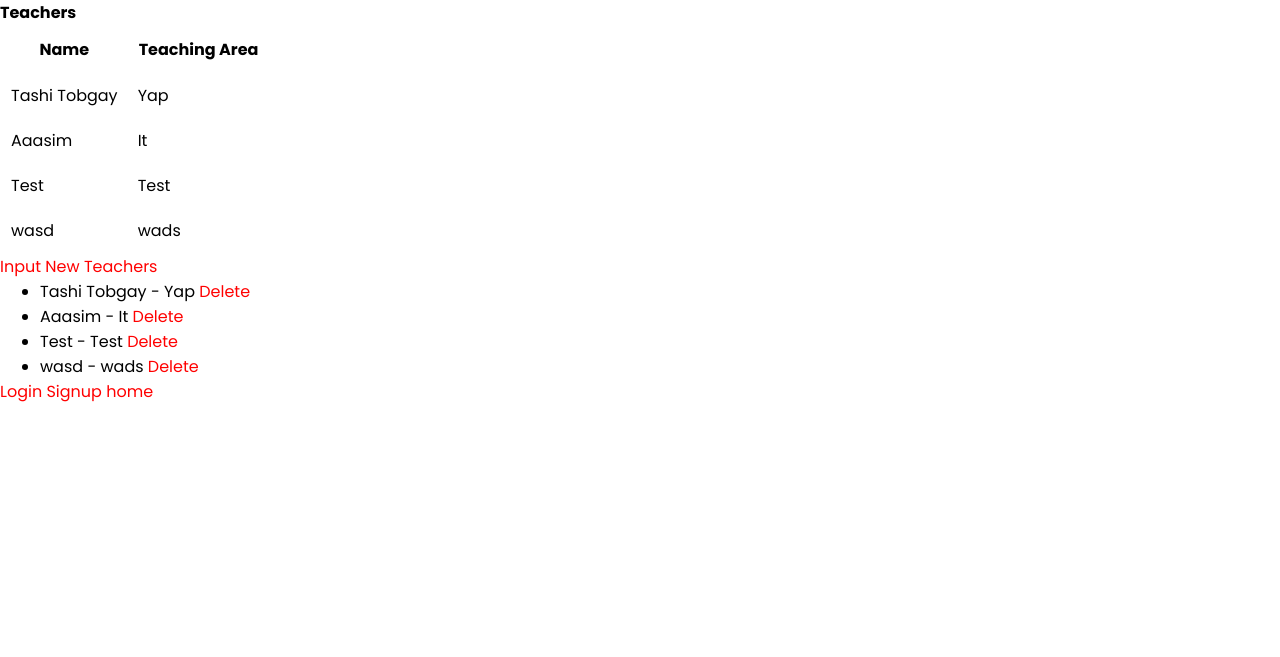
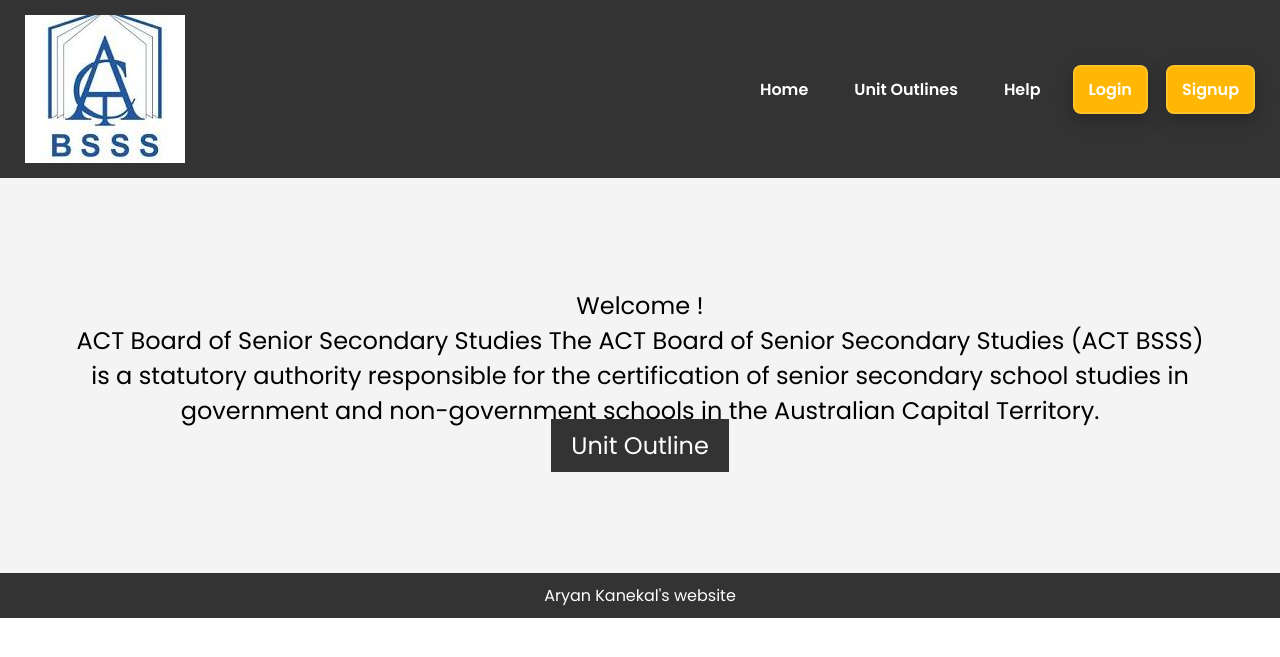
Before and after one commit to 8001688-cmyk/PracticeSchool2, a Django app: page / in a window 1280 px wide. Shown: the top 657 px of the page. Run offline with Django 3.2, Linux system fonts and the light colour scheme; data comes from the database, SQL or seed files in the repository; both versions use the stored data as it was after the commit.

Commit message:
Added image and PDF downloader

```diff
--- a/PracticeSchool1/MyApp1/Static/Style.css
+++ b/PracticeSchool1/MyApp1/Static/Style.css
@@ -96,6 +96,8 @@
 
 .home-content{
     padding: 50px;
+    font-size: 1.5rem;
+
 }
 
 .home-button {
@@ -107,10 +109,11 @@
     text-decoration: none;
 }
 
+
+
 .home-footer {
     background-color: #333;
     color: white;
     text-align: center;
     padding: 10px;
-
 }
--- a/PracticeSchool1/MyApp1/templates/MyApp1/home.html
+++ b/PracticeSchool1/MyApp1/templates/MyApp1/home.html
@@ -15,14 +15,28 @@
     <!----Navigation---->
 
     <header class="home-header">
-        <h1>BSSS</h1>
+        {% load static %}
+        <img src="{% static 'images/download.jpg' %}" alt="BSSS">
         <nav class="home-nav">
+
+
+
 
             <a href="#">Home</a>
             <a href="#">Unit Outlines</a>
             <a href="#">Help</a>
 
-            <a href="#"  class="log-btn">Login in/Sign Up</a>
+
+
+            {% if user.is_authenticated %}
+            <form method="post" action="{% url 'logout' %}">
+                {% csrf_token %}
+                <button type="submit" class="log-btn">Log out</button>
+            </form>
+            {% else %}
+            <a href="{% url 'login' %}" class="log-btn">Login</a>
+            <a href="{% url 'signup' %}" class="log-btn">Signup</a>
+            {% endif %}
 
         </nav>
     </header>
@@ -31,9 +45,14 @@
 
     <section class="home-title">
         <div class="home-content">
-        <h2>Welcome!</h2>
-        <p>Head to Unit butline to start</p>
-        <a href="#" class="home-button">Unit Outline</a>
+            <p>Welcome {{user.username}}!</p>
+            <p>
+                ACT Board of Senior Secondary Studies
+                The ACT Board of Senior Secondary Studies (ACT BSSS) is a statutory authority responsible for the certification of senior secondary school studies in government and non-government schools in the Australian Capital Territory.
+            </p>
+
+            <a href="#" class="home-button">Unit Outline</a>
+
         </div>
     </section>
 
--- a/PracticeSchool1/MyApp1/templates/MyApp1/index.html
+++ b/PracticeSchool1/MyApp1/templates/MyApp1/index.html
@@ -32,7 +32,8 @@
     <strong>No data!!</strong>
     {% endif %}
 
-    <p><a href="{% url 'input' &}">Input New Teachers</a></p>
+    <p><a href="{% url 'input' %}">Input New Teachers</a></p>
+    <p><a href="{% url 'report' %}">Download pdf</a></p>
 
     <!-- delete teachers -->
 
--- a/PracticeSchool1/MyApp1/templates/MyApp1/login.html
+++ b/PracticeSchool1/MyApp1/templates/MyApp1/login.html
@@ -10,6 +10,8 @@
         Log in
     </h2>
 
+
+
     <form method="POST">
         {% csrf_token %}
         {{form.as_p}}
--- a/PracticeSchool1/MyApp1/views.py
+++ b/PracticeSchool1/MyApp1/views.py
@@ -1,4 +1,5 @@
 import http
+from urllib import response
 from django.shortcuts import render, redirect
 from django.http import HttpResponse
 from datetime import datetime
@@ -6,6 +7,18 @@
 from .forms import InputForm
 from django.contrib.auth.models import User
 from .forms import SignUpForm
+from pypdf import PdfWriter, PdfReader #Joining PDFs
+
+from reportlab.pdfgen import canvas #Generating PDfs
+
+from reportlab.platypus import Paragraph,Image,Table #Generating PDfs
+
+from django.http import FileResponse #Downloading files
+
+from django.contrib.staticfiles.storage import staticfiles_storage #Working with static files
+
+from io import BytesIO #Using Byte stream
+
 
 # Teachers #
 
@@ -46,7 +59,7 @@
             user = form.save(commit=False)
             user.set_password(form.cleaned_data['password'])
             user.save()
-            return redirect("index")
+            return redirect("home")
 
     else:
         form = SignUpForm()
@@ -57,3 +70,50 @@
 
 def home(request):
     return render(request, "MyApp1/home.html")
+
+# PDF
+
+def report(request):
+    pdf_file = staticfiles_storage.path("DS.pdf")
+
+    try:
+        merger = PdfWriter()
+
+        input1 = PdfReader(generate_pdf())
+        input2 = PdfReader(pdf_file, "rb")
+
+        merger.append(input1)
+        merger.append(input2)
+
+        buffer = BytesIO()
+        merger.write(buffer)
+        buffer.seek(0)
+
+        response = FileResponse(buffer, as_attachment=True, filename="Attachment.pdf")
+
+    except FileNotFoundError:
+        response = FileResponse(generate_pdf(), as_attachment=True, filename="noAttachment.pdf")
+
+    return response
+
+def generate_pdf():
+
+    buffer = BytesIO()
+    p = canvas.Canvas(buffer)
+
+    lines = [('Name', 'Teaching Area:')]
+
+    teachers = teacher.objects.all()
+
+    for teach in teachers:
+        lines.append((teach.Name, teach.Area))
+
+    table = Table(lines)
+    table.wrapOn(p, 300, 300)
+    table.drawOn(p, 10, 650)
+
+    p.showPage()
+    p.save()
+
+    buffer.seek(0)
+    return buffer
--- a/PracticeSchool1/PracticeSchool1/urls.py
+++ b/PracticeSchool1/PracticeSchool1/urls.py
@@ -8,15 +8,18 @@
     # Uncomment the next line to enable the admin:
    path('admin/', admin.site.urls),
    re_path(r'^home$', MyApp1.views.home, name='home'),
-   re_path(r'^$', MyApp1.views.index, name='index'),
+   re_path(r'^$', MyApp1.views.home, name='index'),
+   re_path(r'^$', MyApp1.views.index, name='test'),
+
 
    re_path(r'input', MyApp1.views.input_view, name='input'),
    path('delete/<int:teacher_id>/', MyApp1.views.delete_teacher, name='delete_teacher'), # delete teachers
    path('signup/', MyApp1.views.signup_view, name='signup'), #Signup Page
    path('login/', auth_views.LoginView.as_view(template_name='MyApp1/login.html'), name='login'),
-path("logout/", auth_views.LogoutView.as_view(), name="logout"),
-
+   path("logout/", auth_views.LogoutView.as_view(), name="logout"),
    path('home/', MyApp1.views.home, name='home'),
+   path('report/', MyApp1.views.report, name='report'),
+   path('test/', MyApp1.views.index, name='test')
 
 
 ]
```
Also changed, not shown: PracticeSchool1/MyApp1/Static/images/download.jpg (added), PracticeSchool1/db.sqlite3, 2 other files.
